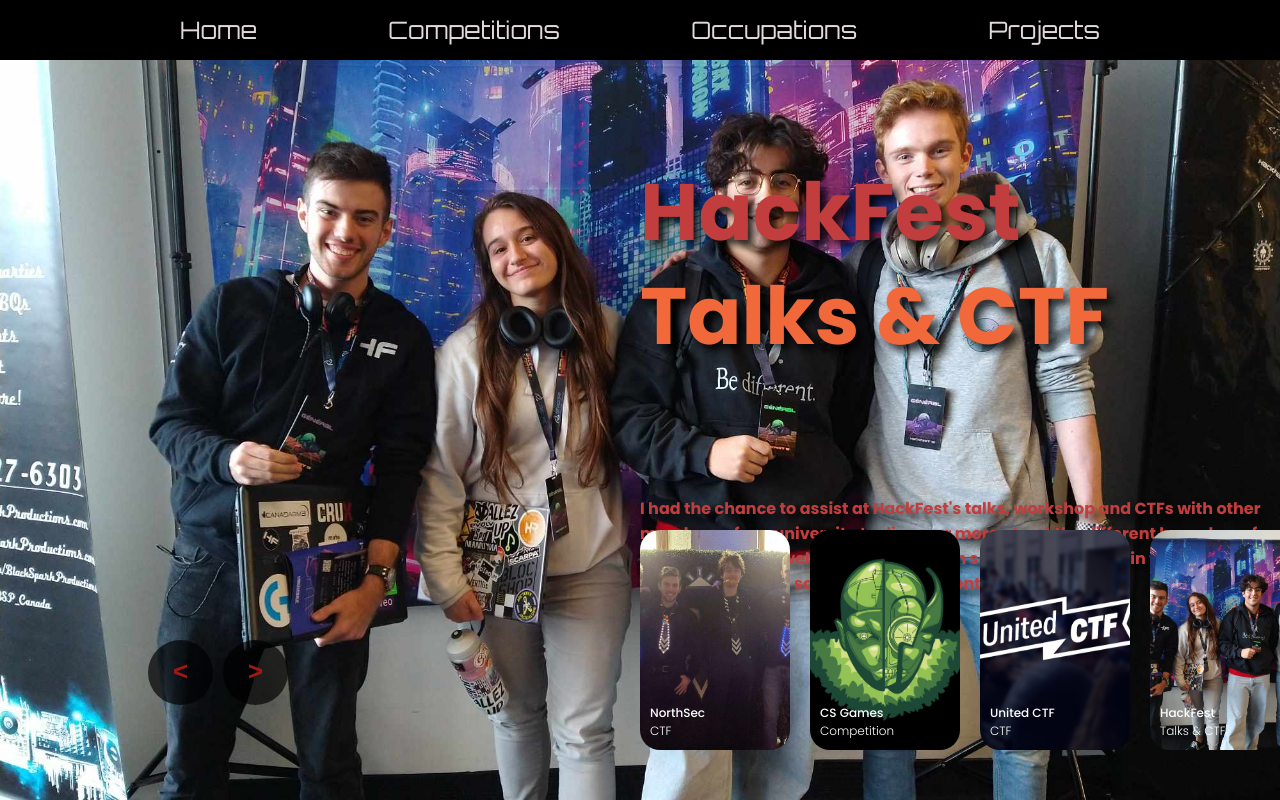
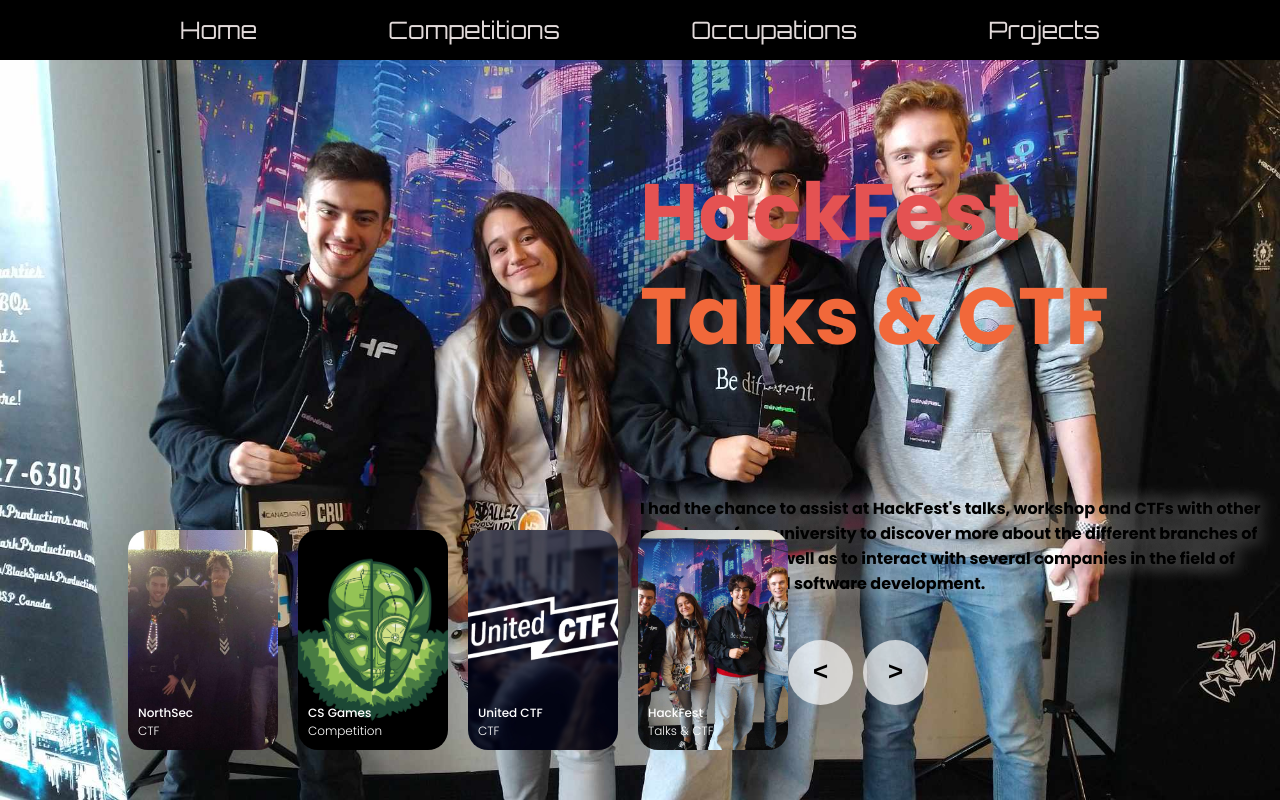
Before and after one commit to Arpad05/aboutme, a plain HTML site: page competitions.html in a window 1280 px wide. Drawn offline with Linux system fonts and the light colour scheme.

Commit message:
css update

```diff
--- a/assets/css/base-2.css
+++ b/assets/css/base-2.css
@@ -59,11 +59,25 @@ nav{
     transform: translateX(-50%);
     padding-right: 30%;
     box-sizing: border-box;
-    color: #c23d3d;
     font-size: medium;
     font-weight: bold;
-    text-shadow: 6px 6px 10px rgba(0, 0, 0, 0.884);
 }
+#NS{
+    color: #000000;
+    text-shadow: 0px 0px 25px rgba(255, 255, 255, 0.932);
+    }
+#HF{
+    color: #000000;
+    text-shadow: 0px 0px 20px rgba(255, 255, 255, 0.932);
+    }
+#CS{
+color: #e9e9e9;
+text-shadow: 0px 0px 20px rgba(0, 0, 0, 0.932);
+}
+#UC{
+    color: #e9e9e9;
+    text-shadow: 0px 0px 20px rgba(0, 0, 0, 0.932);
+    }
 .carousel .list .item .author{
     font-weight: bold;
     letter-spacing: 10px;
@@ -100,7 +114,7 @@ nav{
 .thumbnail{
     position: absolute;
     bottom: 50px;
-    left: 50%;
+    left: 10%;
     width: max-content;
     z-index: 100;
     display: flex;
@@ -135,7 +149,7 @@ nav{
 .arrows{
     position: absolute;
     top: 80%;
-    right: 65%;
+    right: 15%;
     z-index: 100;
     width: 300px;
     max-width: 30%;
@@ -148,9 +162,9 @@ nav{
     width: 2.5em;
     height: 2.5em;
     border-radius: 50%;
-    background-color: rgba(0, 0, 0, 0.678);
+    background-color: rgba(255, 255, 255, 0.678);
     border: none;
-    color: #a51616;
+    color: #000000;
     font-family: monospace;
     font-weight: bold;
     font-size: xx-large;
@@ -158,8 +172,8 @@ nav{
 
 }
 .arrows button:hover{
-    background-color: #fff;
-    color: #000;
+    background-color: #000000;
+    color: #e77171;
 }
 
 /* animation */
@@ -175,7 +189,7 @@ nav{
 .carousel .list .item:nth-child(1) .content .des,
 .carousel .list .item:nth-child(1) .content .buttons
 {
-    transform: translateY(50px);
+    transform: translateY(-50px);
     filter: blur(20px);
     opacity: 0;
     animation: showContent .5s 1s linear 1 forwards;
@@ -274,14 +288,14 @@ nav{
     animation: outFrame 0.5s linear 1 forwards;
     position: absolute;
     bottom: 0;
-    left: 0;
+    left: 16em;
 }
 @keyframes outFrame{
     to{
         width: 150px;
         height: 220px;
         bottom: 50px;
-        left: 50%;
+        right: 50%;
         border-radius: 20px;
     }
 }
@@ -308,7 +322,7 @@ nav{
 
 @keyframes contentOut{
     to{
-        transform: translateY(-150px);
+        transform: translateY(150px);
         filter: blur(20px);
         opacity: 0;
     }
--- a/competitions.html
+++ b/competitions.html
@@ -27,7 +27,7 @@
                 <div class="content">
                     <div class="title">HackFest</div>
                     <div class="topic">Talks & CTF</div>
-                    <div class="des">
+                    <div class="des" id="HF">
                         I had the chance to assist at HackFest's talks, workshop and CTFs with other members of my university to discover more about the different branches of cybersecurity as well as to interact with several companies in the field of cybersecurity and software development.
                     </div>
                 </div>
@@ -37,7 +37,7 @@
                 <div class="content">
                     <div class="title">NorthSec</div>
                     <div class="topic">CTF</div>
-                    <div class="des">
+                    <div class="des" id="NS">
                         For the first time of the University of Montreal, we officially participated at NorthSec's CTF competition as the representents of the Departement of Computer Science and Operations Research and managed to keep up with other competitors even if the main goal was to gain experience and just to have fun.
                     </div>
                 </div>
@@ -47,7 +47,7 @@
                 <div class="content">
                     <div class="title">CS Games</div>
                     <div class="topic">Competition</div>
-                    <div class="des">
+                    <div class="des" id="CS">
                         For the 2024 season, I was tasked to prepare the team that will participate to the cybersecurity section of CS-Games as well as to create the recruiting evaluation to the team.
                     </div>
                 </div>
@@ -57,7 +57,7 @@
                 <div class="content">
                     <div class="title">United CTF</div>
                     <div class="topic">CTF</div>
-                    <div class="des">
+                    <div class="des" id="UC">
                         An inter-university cybersecurity competition across Quebec prepared by students from multiple universities where people put in practice their knowledge and skills against others in a friendly CTF.
                     </div>
                 </div>
```
